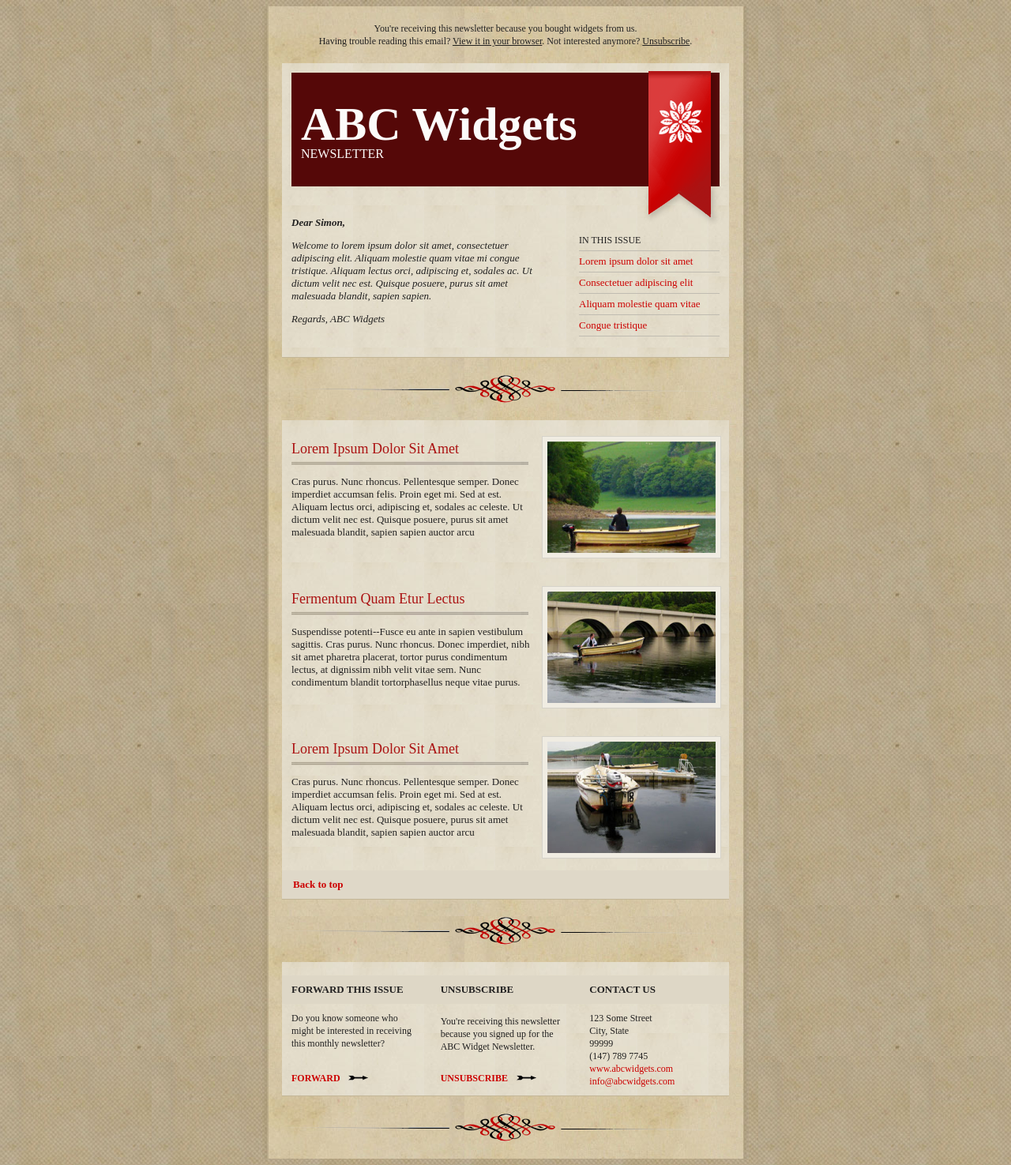
After one commit to StevenSLXie/GuessWhat, a Django app: template Guess/templates/email2.html in a window 1280 px wide. The commit adds this page. Shown: the whole page at 79% size. Run offline with Django 3.2, Linux system fonts and the light colour scheme; the template is opened without the code that fills it, so the values that code supplies are empty; parts of the project's set-up code (start-up, migrations or seed data) failed here and were passed over; some libraries are stand-ins or nearby versions.

Commit message:
with new email templates

```diff
--- /dev/null
+++ b/Guess/templates/email2.html
@@ -0,0 +1,191 @@
+<!DOCTYPE html PUBLIC "-//W3C//DTD HTML 4.01//EN" "http://www.w3.org/TR/html4/strict.dtd">
+<head>
+<meta http-equiv="Content-Type" content="text/html; charset=utf-8" />
+<title>SET-3-old-ornament</title>
+
+</head>
+
+<body style="background-color: #b7a98b; background-image: url(images/bg-all.jpg); color: #222121; font-family: 'Times New Roman', Times, serif; font-size: 13px; line-height: 16px; text-align: left;">
+	<table cellspacing="0" border="0" align="center" cellpadding="0" width="100%">
+		<tr>
+			<td valign="top">
+				<a name="top" style="text-decoration: none; color: #cc0000;"></a>
+				<table class="main-body" cellspacing="0" border="0" align="center" style="background-color: #d4c5a2; background-image: url(images/bg-main.jpg); color: #222121; font-family: 'Times New Roman', Times, serif; font-size: 13px; line-height: 16px;" cellpadding="0" width="616">
+					<tr>
+						<td class="unsubscribe" align="center" style="padding:20px 0"> <!-- unsubscribe -->
+							<p style="padding:0; margin: 0; font-family: 'Times New Roman', Times, serif; font-size: 12px;">You're receiving this newsletter because you bought widgets from us.<br />
+								Having trouble reading this email? <webversion style="color: #222121; text-decoration: underline;">View it in your browser</webversion>. Not interested anymore? <unsubscribe style="color: #222121; text-decoration: underline;">Unsubscribe</unsubscribe>.</p>
+							</td>
+						</tr>
+						<tr>
+							<td class="main-td" style="padding: 0 25px;">	<!-- introduction and menu box-->
+								<table class="intro" cellspacing="0" border="0" style="background-color: #e3ddca; background-image: url(images/bg-content.jpg); border-bottom: 1px solid #c3b697;" cellpadding="0" width="100%">
+									<tr>
+										<td valign="top" style="padding: 10px 12px 0px;" colspan="2">
+											<table class="banner" cellspacing="0" border="0" style="background: #550808; color: #fcfbfa; font-family: 'Times New Roman', Times, serif;" cellpadding="0" width="100%">
+												<tr>
+													<td style="background: #e5ddca;"><img src="images/spacer.gif" height="2" style="display: block; border: none;" width="452" /></td>
+													<td align="right" style="background: #e5ddca;"><img src="images/banner-top.gif" height="2" style="display: block; border: none;" width="90" /></td>
+												</tr>
+												<tr>
+													<td class="title" valign="top" style="padding: 0 12px 0;">
+														<img src="images/spacer.gif" width="1" height="35" style="display: block; border: none;">
+														<h1 style="padding: 0; color:#fcfbfa; font-family: 'Times New Roman', Times, serif; font-size: 60px; line-height: 60px; margin: 0;">ABC Widgets</h1>
+														<p style="padding: 0; color:#fcfbfa; font-family: 'Times New Roman', Times, serif; font-size: 16px; text-transform: uppercase; margin: 0;"><currentmonthname> NEWSLETTER</p>
+													</td>
+													<td valign="top" align="right" width="90"><img src="images/banner-middle.gif" height="144" style="display: block; border: none;" width="90" /></td>
+												</tr>
+											</table>
+										</td>
+									</tr>
+									<tr>
+										<td class="content" align="left" valign="top" style="font-size: 15px; font-style: italic; line-height: 18px; padding:0 35px 12px 12px; width: 329px;">
+											<table width="100%" border="0" cellspacing="0" cellpadding="0" style=" color: #222121; font-family: 'Times New Roman', Times, serif; font-size: 13px; line-height: 16px;">
+												<tr>
+													<td style="padding:25px 0 0;">
+														<p style="padding:0; font-family: 'Times New Roman', Times, serif;"><strong>Dear Simon,</strong></p>
+														<p style="padding:0; font-family: 'Times New Roman', Times, serif;">Welcome to lorem ipsum dolor sit amet, consectetuer adipiscing elit. Aliquam molestie quam vitae mi congue tristique. Aliquam lectus orci, adipiscing et, sodales ac. Ut dictum velit nec est. Quisque posuere, purus sit amet malesuada blandit, sapien sapien.</p>
+														<p style="padding:0; font-family: 'Times New Roman', Times, serif;">Regards, ABC Widgets</p>
+													</td>
+												</tr>
+											</table>
+										</td>
+										<td class="menu" align="left" valign="top" style="width: 178px; padding: 0 12px 0 0;">
+											<table width="100%" border="0" cellspacing="0" cellpadding="0" style=" font-family: 'Times New Roman', Times, serif; font-size: 13px; line-height: 16px;">
+												<tr>
+													<td valign="top" align="right"><img src="images/banner-bottom.png" height="55" style="display: block; border: none;" width="178" /></td>
+												</tr>
+												<tr>
+													<td valign="top" align="left">
+														<ul style="margin: 0; padding: 0;">
+															<li style="font-size: 12px; font-family: 'Times New Roman', Times, serif; text-transform: uppercase; border-bottom: 1px solid #c0bcb1; color: #222121; list-style-type: none; padding: 5px 0; display:block">in this issue</li>
+															<li style=" font-family: 'Times New Roman', Times, serif; list-style-type: none; padding: 5px 0; border-bottom: 1px solid #c0bcb1; display:block"><a href="#article1" style="text-decoration: none; color: #cc0000;">Lorem ipsum dolor sit amet</a></li>
+															<li style=" font-family: 'Times New Roman', Times, serif; list-style-type: none; padding: 5px 0; border-bottom: 1px solid #c0bcb1; display:block"><a href="#article2" style="text-decoration: none; color: #cc0000;">Consectetuer adipiscing elit</a></li>
+															<li style=" font-family: 'Times New Roman', Times, serif; list-style-type: none; padding: 5px 0; border-bottom: 1px solid #c0bcb1; display:block"><a href="#article3" style="text-decoration: none; color: #cc0000;">Aliquam molestie quam vitae</a></li>
+															<li style=" font-family: 'Times New Roman', Times, serif; list-style-type: none; padding: 5px 0; border-bottom: 1px solid #c0bcb1; display:block"><a href="#article4" style="text-decoration: none; color: #cc0000;">Congue tristique</a></li>
+														</ul>
+													</td>
+												</tr>
+											</table>
+										</td>
+									</tr>
+									<tr>
+										<td class="footer" valign="top" colspan="2"><img src="images/spacer.gif" height="15" style="display: block; border: none;" width="1" /></td>
+									</tr>
+								</table>
+							</td>
+						</tr>
+						<tr>
+							<td class="flourish" valign="top" style="padding: 22px 25px;"><img src="images/flourish.png" height="35" style="display: block; border: none;" width="566" /></td>
+						</tr>
+						<tr>
+							<td class="main-td" valign="top" style="padding: 0 25px;">	<!-- main content -->
+								<table class="main-content" cellspacing="0" border="0" style="background-color: #ded5c1; background-image: url(images/bg-content.jpg); border-bottom: 1px solid #c3b697;  color: #222121; font-family: 'Times New Roman', Times, serif; font-size: 13px; line-height: 16px;" cellpadding="0" width="100%">
+									<tr>
+										<td class="content" align="left" valign="top" style="padding: 20px 15px 0 12px;">
+											<p class="title" style="padding: 8px 0; font-family: 'Times New Roman', Times, serif; font-size: 18px; color: #ab1212; margin: 0;">Lorem Ipsum Dolor Sit Amet</p><a name="article1" style="text-decoration: none; color: #cc0000;"></a>
+											<p style="padding:0; margin:0"><img class="divider" src="images/divider.jpg" height="5" style="display: block; border: none;" width="300" /></p>
+											<p style="padding: 0; font-family: 'Times New Roman', Times, serif;">Cras purus. Nunc rhoncus. Pellentesque semper. Donec imperdiet accumsan felis. Proin eget mi. Sed at est. Aliquam lectus orci, adipiscing et, sodales ac celeste. Ut dictum velit nec est. Quisque posuere, purus sit amet malesuada blandit, sapien sapien auctor arcu</p>
+										</td>
+										<td class="image" valign="top" style="padding: 20px 10px 15px 0;">
+											<table cellspacing="0" border="0" style="background: #f0ece2; border: 1px solid #d5d2c9;" cellpadding="0" width="100%">
+												<tr>
+													<td style="padding: 6px;"><img src="images/img01.jpg" height="141" style="display: block; border: none;" width="213" /></td>
+												</tr>
+											</table>
+										</td>
+									</tr>
+									<tr>
+										<td class="content" align="left" valign="top" style="padding: 20px 15px 0 12px;">
+											<p class="title" style="padding: 8px 0; font-family: 'Times New Roman', Times, serif; font-size: 18px; color: #ab1212; margin: 0;">Fermentum Quam Etur Lectus</p><a name="article2" style="text-decoration: none; color: #cc0000;"></a>
+											<p style="padding:0; margin:0"><img class="divider" src="images/divider.jpg" height="5" style="display: block; border: none;" width="300" /></p>
+											<p style="padding: 0; font-family: 'Times New Roman', Times, serif;">Suspendisse potenti--Fusce eu ante in sapien vestibulum sagittis. Cras purus. Nunc rhoncus. Donec imperdiet, nibh sit amet pharetra placerat, tortor purus condimentum lectus, at dignissim nibh velit vitae sem. Nunc condimentum blandit tortorphasellus neque vitae purus.</p>
+										</td>
+										<td class="image" valign="top" style="padding: 20px 10px 15px 0;">
+											<table cellspacing="0" border="0" style="background: #f0ece2; border: 1px solid #d5d2c9;" cellpadding="0" width="100%">
+												<tr>
+													<td style="padding: 6px;"><img src="images/img02.jpg" height="141" style="display: block; border: none;" width="213" /></td>
+												</tr>
+											</table>
+										</td>
+									</tr>
+									<tr>
+										<td class="content" align="left" valign="top" style="padding: 20px 15px 0 12px;">
+											<p class="title" style="padding: 8px 0; font-family: 'Times New Roman', Times, serif; font-size: 18px; color: #ab1212; margin: 0;">Lorem Ipsum Dolor Sit Amet</p><a name="article3" style="text-decoration: none; color: #cc0000;"></a>
+											<p style="padding:0; margin:0"><img class="divider" src="images/divider.jpg" height="5" style="display: block; border: none;" width="300" /></p>
+											<p style="padding: 0; font-family: 'Times New Roman', Times, serif;">Cras purus. Nunc rhoncus. Pellentesque semper. Donec imperdiet accumsan felis. Proin eget mi. Sed at est. Aliquam lectus orci, adipiscing et, sodales ac celeste. Ut dictum velit nec est. Quisque posuere, purus sit amet malesuada blandit, sapien sapien auctor arcu</p>
+										</td>
+										<td class="image" valign="top" style="padding: 20px 10px 15px 0;">
+											<table cellspacing="0" border="0" style="background: #f0ece2; border: 1px solid #d5d2c9;" cellpadding="0" width="100%">
+												<tr>
+													<td style="padding: 6px;"><img src="images/img03.jpg" height="141" style="display: block; border: none;" width="213" /></td>
+												</tr>
+											</table>
+										</td>
+									</tr>
+									<tr>
+										<td class="footer" align="left" valign="top" style="background: #dfd8c8; padding: 10px 0 10px 14px;" colspan="2"><a href="#top" style="text-decoration: none; font-family: 'Times New Roman', Times, serif; color: #cc0000;"><strong>Back to top</strong></a></td>
+									</tr>
+								</table>
+							</td>
+						</tr>
+						<tr>
+							<td class="flourish" valign="top" style="padding: 22px 25px;"><img src="images/flourish.png" height="35" style="display: block; border: none;" width="566" /></td>
+						</tr>
+						<tr>
+							<td class="main-td" valign="top" style="padding: 0 25px;">	<!-- contact box -->
+								<table class="contact" cellspacing="0" border="0" style="background-color: #ded5c1; background-image: url(images/bg-content.jpg); border-bottom: 1px solid #c3b697;  color: #222121; font-family: 'Times New Roman', Times, serif;" cellpadding="0" width="100%">
+									<tr>
+										<td colspan="3"><img src="images/spacer.gif" height="17" style="display: block; border: none;" width="1" /></td>
+									</tr>
+									<tr>
+										<td class="title" align="left" valign="top" style=" font-family: 'Times New Roman', Times, serif; background: #ded7c6; padding: 10px 12px; text-transform: uppercase;" width="33%"><strong>forward this issue</strong></td>
+										<td class="title" align="left" valign="top" style=" font-family: 'Times New Roman', Times, serif; background: #ded7c6; padding: 10px 12px; text-transform: uppercase;" width="33%"><strong>unsubscribe</strong></td>
+										<td class="title" align="left" valign="top" style=" font-family: 'Times New Roman', Times, serif; background: #ded7c6; padding: 10px 12px; text-transform: uppercase;" width="33%"><strong>contact us</strong></td>
+									</tr>
+									<tr>
+										<td class="content" align="left" valign="top" style=" font-family: 'Times New Roman', Times, serif; font-size: 12px; padding: 10px 12px;">
+											<p style="margin: 0; padding: 0;">Do you know someone who might be interested in receiving this monthly newsletter?</p>
+										</td>
+										<td class="content" align="left" style=" font-family: 'Times New Roman', Times, serif; font-size: 12px; padding: 10px 12px;">
+											<p style="margin: 0; padding: 0;">You're receiving this newsletter because you signed up for the ABC Widget Newsletter.</p>
+
+										</td>
+										<td class="content" rowspan="2" align="left" valign="top" style=" font-family: 'Times New Roman', Times, serif; font-size: 12px; padding: 10px 12px;">
+											<p style=" font-family: 'Times New Roman', Times, serif; margin: 0; padding: 0;">123 Some Street<br />
+												City, State<br />
+												99999<br />
+												(147) 789 7745<br />
+												<a href="#" style="text-decoration: none; color: #cc0000;">www.abcwidgets.com</a><br />
+												<a href="mailto:info@abcwidgets.com" style="text-decoration: none; color: #cc0000;">info@abcwidgets.com</a></p>
+											</td>
+										</tr>
+										<tr>
+											<td class="content" valign="top" style="font-size: 12px; padding: 10px 12px;">
+												<table cellspacing="0" border="0" cellpadding="0" width="100%">
+													<tr>
+														<td width="43%"><p style=" font-family: 'Times New Roman', Times, serif; margin: 0; padding: 0;"><forwardtoafriend style="text-transform: uppercase; color: #cc0000; text-decoration: none;"><strong>forward</strong></forwardtoafriend></p></td>
+														<td align="left" width="57%"><img src="images/arrow.png" height="7" style="display: block; border: none;" width="27" /></td>
+													</tr>
+												</table>
+											</td>
+											<td class="content" valign="top" style="font-size: 12px; padding: 10px 12px;">
+												<table cellspacing="0" border="0" cellpadding="0" width="100%">
+													<tr>
+														<td width="58%"><p style=" font-family: 'Times New Roman', Times, serif; margin: 0; padding: 0;"><unsubscribe style="text-transform: uppercase; color: #cc0000; text-decoration: none;"><strong>unsubscribe</strong></unsubscribe></p></td>
+														<td align="left" width="42%"><img src="images/arrow.png" height="7" style="display: block; border: none;" width="27" /></td>
+													</tr>
+												</table>
+											</td>
+										</tr>
+									</table>
+								</td>
+							</tr>
+							<tr>
+								<td class="flourish" valign="top" style="padding: 22px 25px;"><img src="images/flourish.png" height="35" style="display: block; border: none;" width="566" /></td>
+							</tr>
+						</table>
+					</td>
+				</tr>
+			</table>
+</body>
--- a/Guess/templates/leaderboard.html
+++ b/Guess/templates/leaderboard.html
@@ -14,7 +14,7 @@
   <div class="well well-frame-c">
       <div class="media">
       	<a class="pull-left" href="#">
-    		<img class="media-object" src="/static/me.jpg" height="100" width="100">
+    		<img class="media-object" src="/static/images/me.jpg" height="100" width="100">
   		</a>
   		<div class="media-body">
             <h4 class="media-heading">{{ person.user }}</h4>
--- a/Guess/templates/profile.html
+++ b/Guess/templates/profile.html
@@ -22,7 +22,7 @@ function on_submit(e) {
 <div class="container">
     <div class="row">
         <div class="col-sm-2 col-md-2 col-md-offset-3">
-            <img src="/static/me.jpg"
+            <img src="/static/images/me.jpg"
             alt="" class="img-rounded img-responsive" />
         </div>
         <div class="col-sm-4 col-md-4 col-md-offset-1">
```
Also changed, not shown: Guess/static/images/arrow.png (added), Guess/static/images/banner-bottom.png (added), Guess/static/images/banner-middle.gif (added), Guess/static/images/banner-top.gif (added), Guess/static/images/bg-all.jpg (added), Guess/static/images/bg-content.jpg (added), Guess/static/images/bg-main.jpg (added), Guess/static/images/divider.jpg (added), Guess/static/images/divider2.jpg (added), Guess/static/images/flourish.png (added), Guess/static/images/img01.jpg (added), Guess/static/images/img02.jpg (added), Guess/static/images/img03.jpg (added), Guess/static/images/me.jpg (renamed from Guess/static/me.jpg), 1 more files.
